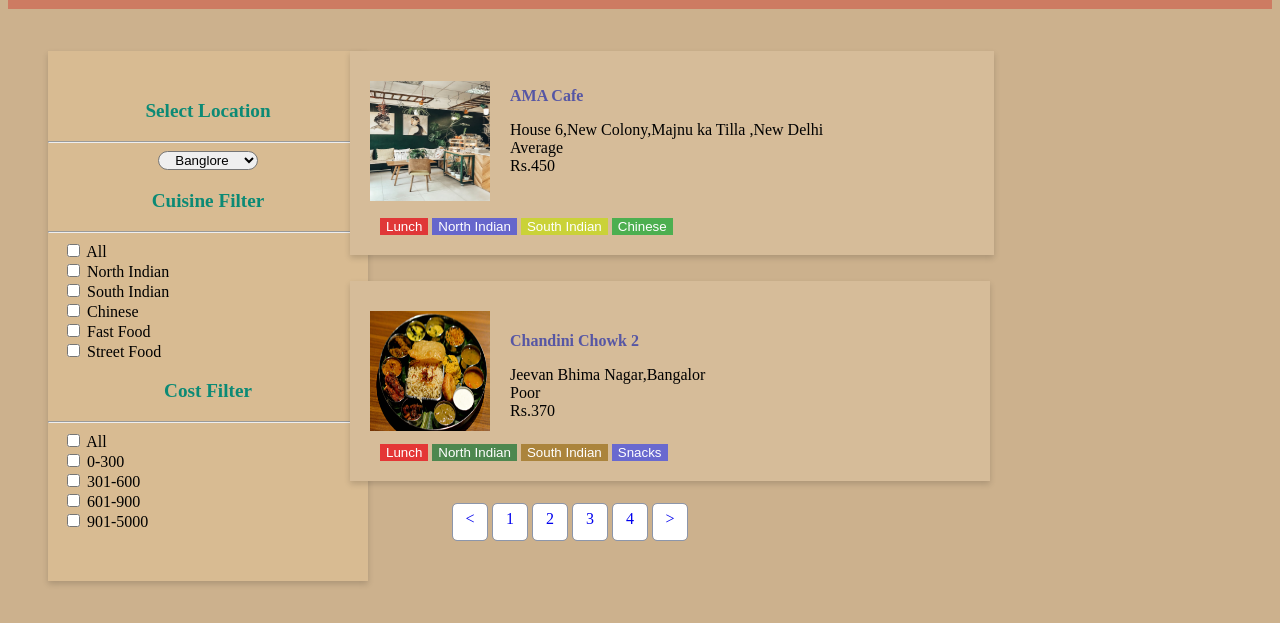
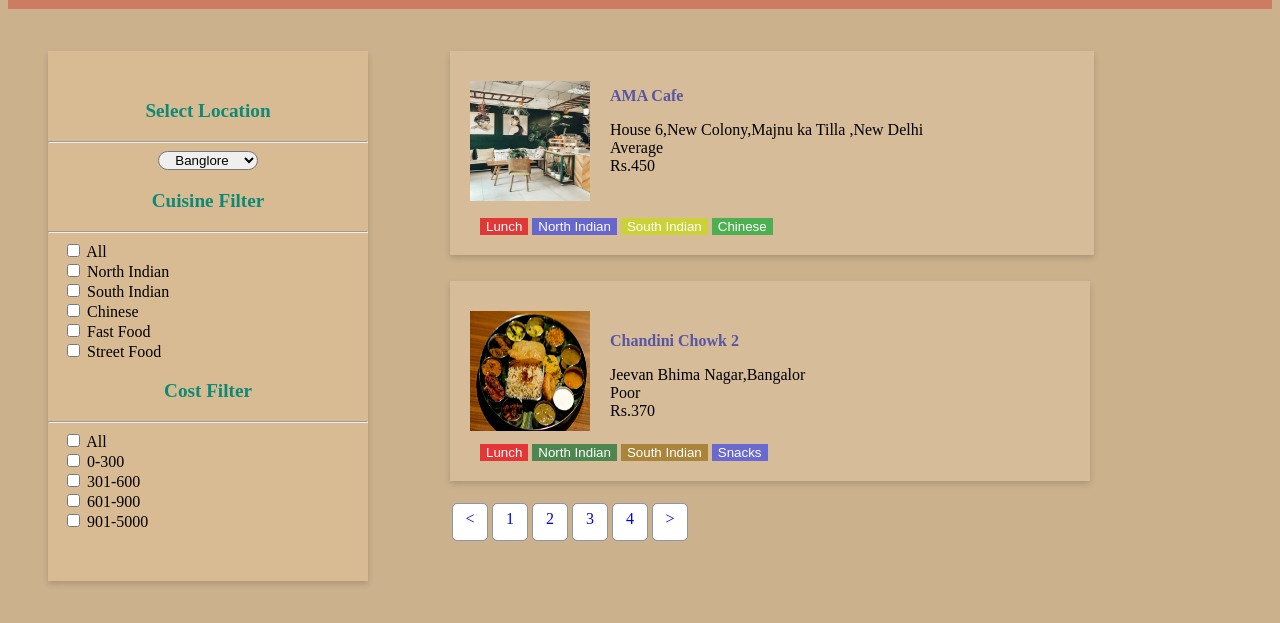
Before and after one commit to HanishaPotta/ass1, a plain HTML site: page index.html in a window 1280 px wide. Shown: the part 59-682 px from the top of the page. Drawn offline with Linux system fonts and the light colour scheme.

Commit message:
size change

```diff
--- a/styles.css
+++ b/styles.css
@@ -74,7 +74,7 @@ header{
     height: 200px;
     width: 50%;
     top:90px;
-    left: 350px;
+    left: 450px;
     padding: 2px 2px 2px 2px;
     margin-top: 20px;
     background-color: rgb(214, 188, 153);
@@ -86,7 +86,7 @@ header{
     width: 50%;
     height: 200px;
     top:320px;
-    left: 350px;
+    left: 450px;
     margin-top: 20px;
     background-color: rgb(214, 188, 153);
 }
```
